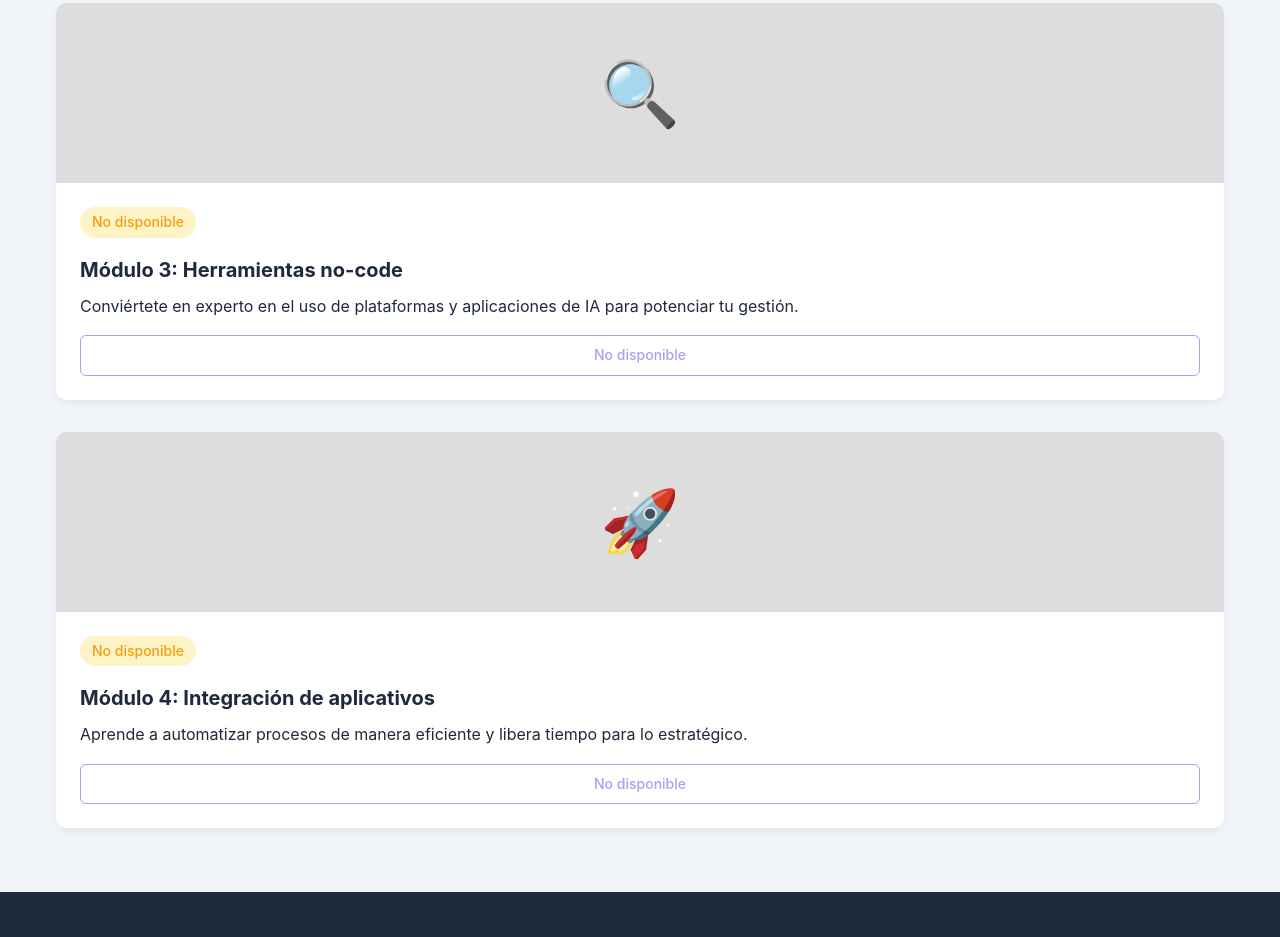
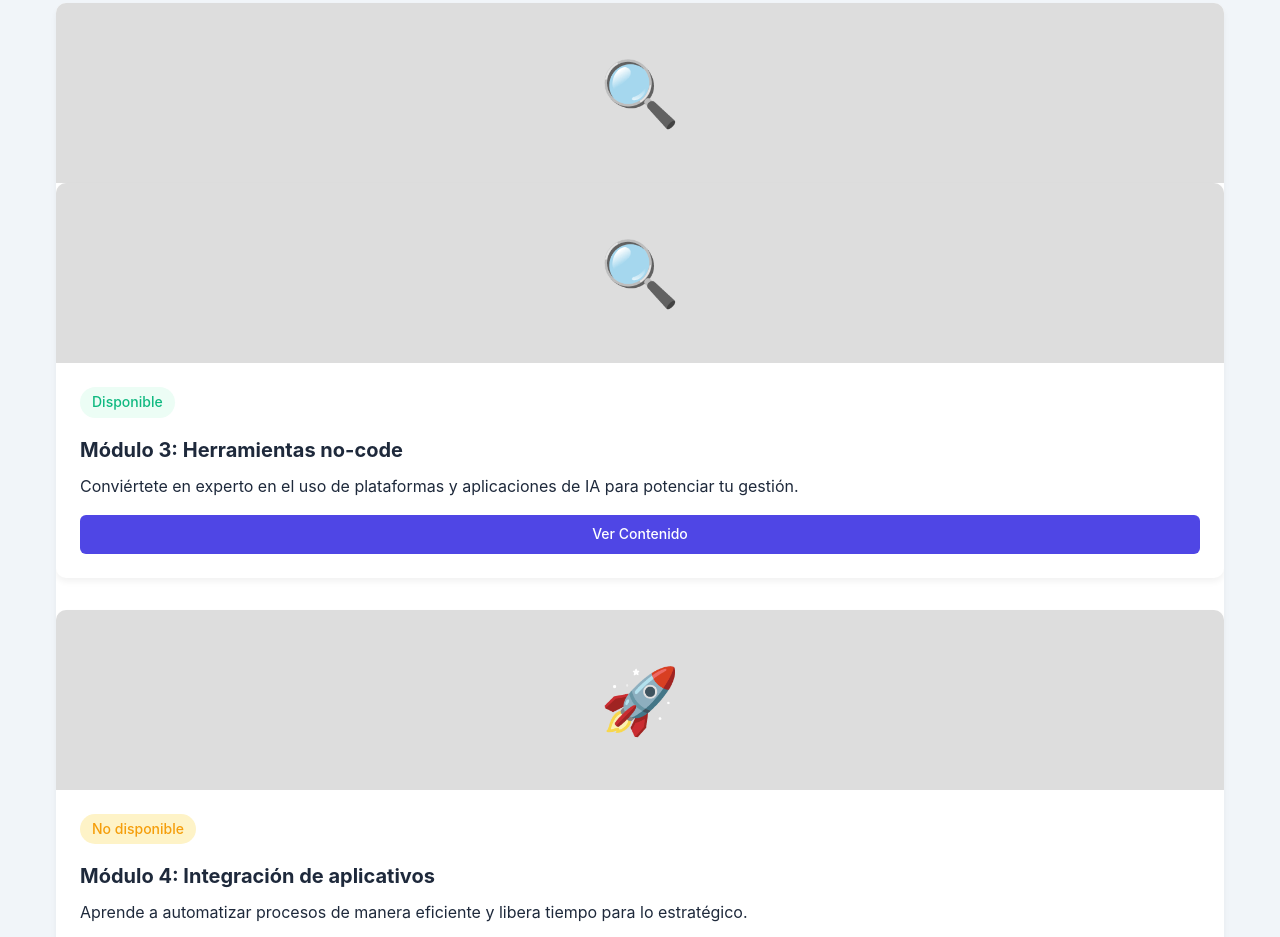
Before and after one commit to NelsonPortugalR/grabacion-taller, a plain HTML site: page index.html in a window 1280 px wide. Shown: the part 1304-2241 px from the top of the page. Drawn offline with Linux system fonts and the light colour scheme.

Commit message:
Update index.html

```diff
--- a/index.html
+++ b/index.html
@@ -777,12 +777,16 @@
                         <div class="module-img">
                             🔍
                         </div>
+                        <div class="module-card" style="margin-bottom: 2rem;">
+                            <div class="module-img">
+                                🔍
+                            </div>
                             <div class="module-content">
-                            <span class="module-status status-upcoming">No disponible</span>
+                                <span class="module-status status-available">Disponible</span> <!-- Cambiar status-upcoming por status-available -->
                                 <h3>Módulo 3: Herramientas no-code</h3>
                                 <p>Conviértete en experto en el uso de plataformas y aplicaciones de IA para potenciar tu gestión.</p>
                                 <div class="module-actions">
-                                <span class="btn btn-outline" style="opacity: 0.5; cursor: not-allowed;">No disponible</span>
+                                    <a href="#" class="btn btn-primary" id="modulo3-toggle">Ver Contenido</a> <!-- Cambiar el botón -->
                                 </div>
                             </div>
                         </div>
@@ -792,7 +796,7 @@
                         <p style="margin-bottom: 1.5rem;">Conviértete en experto en el uso de plataformas y aplicaciones de IA para potenciar tu gestión.</p>
 
                      <div class="video-container">
-                            <iframe id="vimeo-player" style="position:absolute;top:0;left:0;width:100%;height:100%;" src="https://player.vimeo.com/video/1068120725" frameborder="0" allow="autoplay; fullscreen; picture-in-picture" allowfullscreen></iframe>
+                        <iframe id="vimeo-player" style="position:absolute;top:0;left:0;width:100%;height:100%;" src="https://player.vimeo.com/video/1095031080" frameborder="0" allow="autoplay; fullscreen; picture-in-picture" allowfullscreen></iframe>
                     </div>
 
                         <button id="transcription-toggle-3" class="btn btn-outline" style="margin-top: 1.5rem;">Ver Resumen</button>
```
Lines whose indentation alone changed are shown as unchanged.
